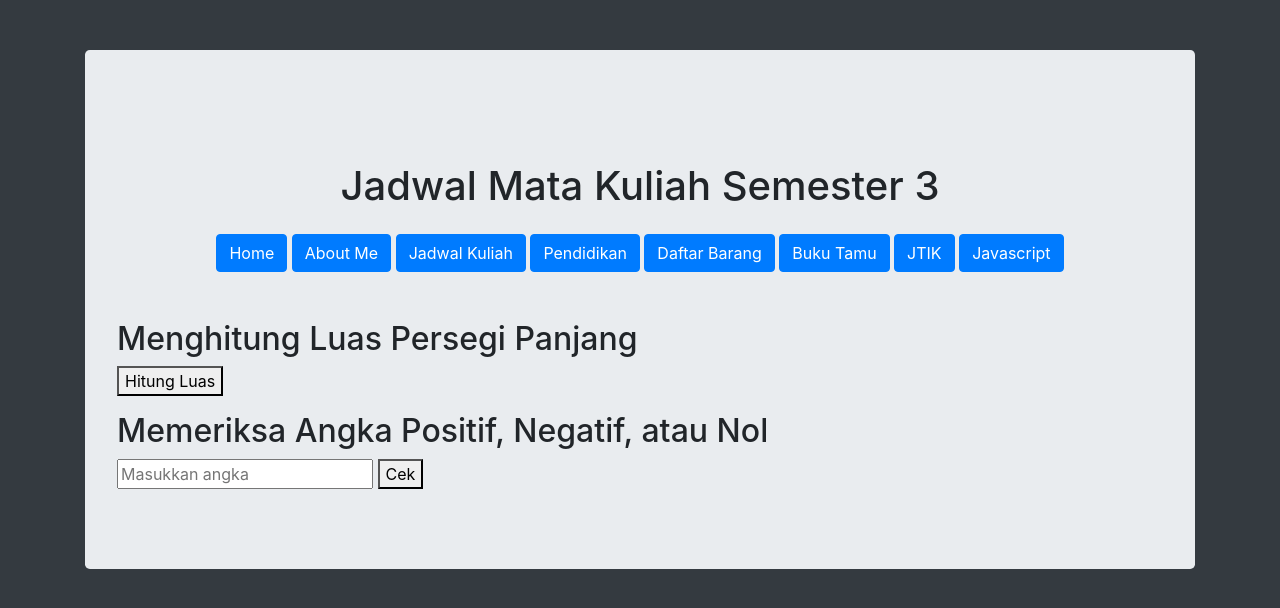
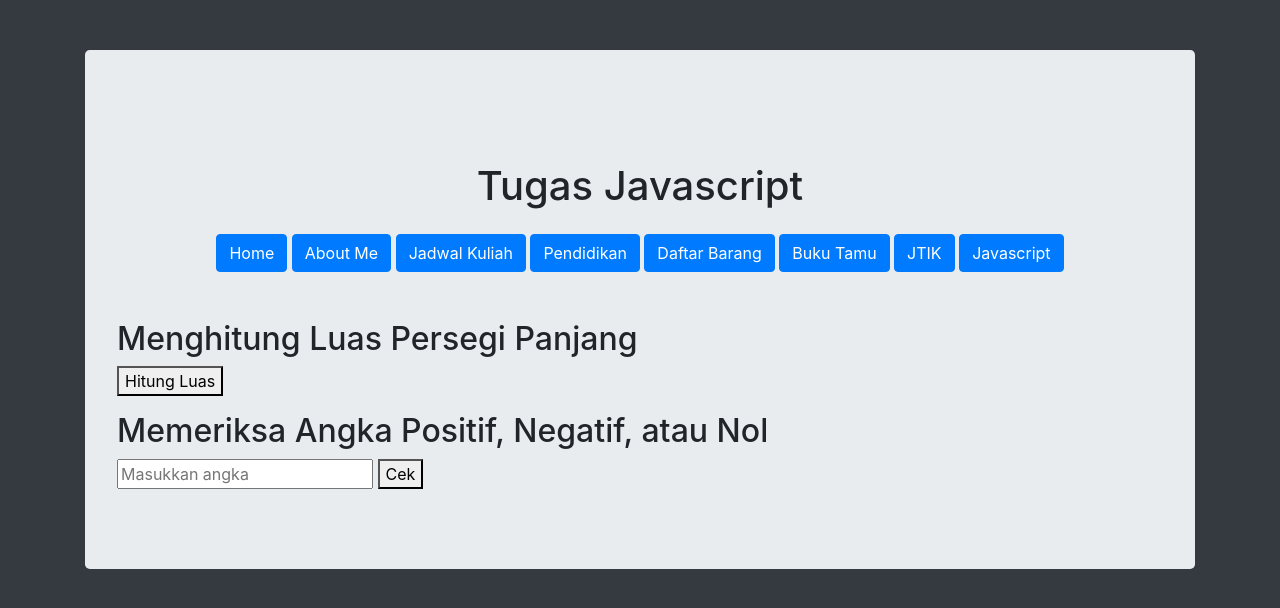
Before and after one commit to Nur-Muhammadd/Miftah.github.io, a plain HTML site: page Javascript.html in a window 1280 px wide. Drawn offline with nearby package versions, Linux system fonts and the light colour scheme.

Commit message:
Update Javascript.html

```diff
--- a/Javascript.html
+++ b/Javascript.html
@@ -14,7 +14,7 @@
 <body class="bg-dark">
     <div class="container">
         <div class="jumbotron mt-5">
-            <h1 class="text-center mb-4 mt-5">Jadwal Mata Kuliah Semester 3</h1>
+            <h1 class="text-center mb-4 mt-5">Tugas Javascript</h1>
             <div class="text-center mt-4 mb-5">
                 <a href="Index.html" class="btn btn-primary">Home</a>
                 <a href="artikel.html" class="btn btn-primary">About Me</a>
```
